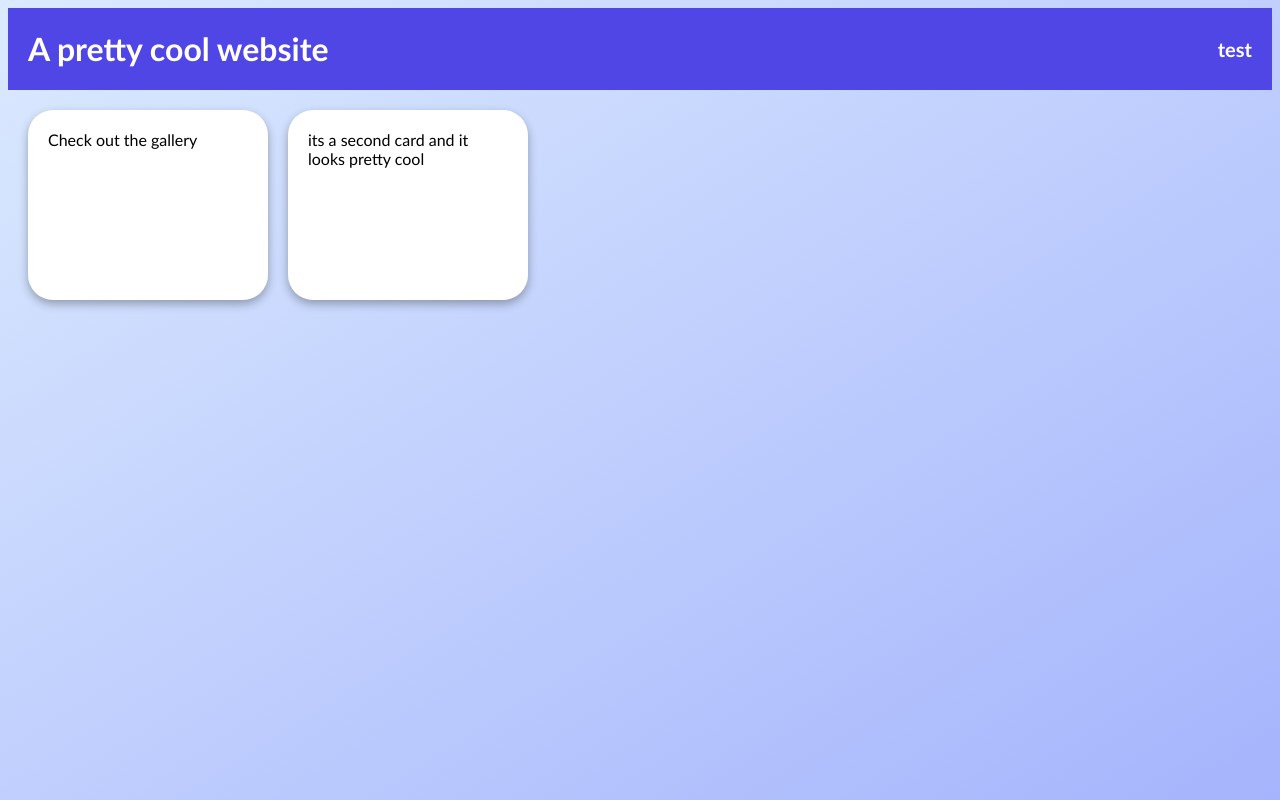
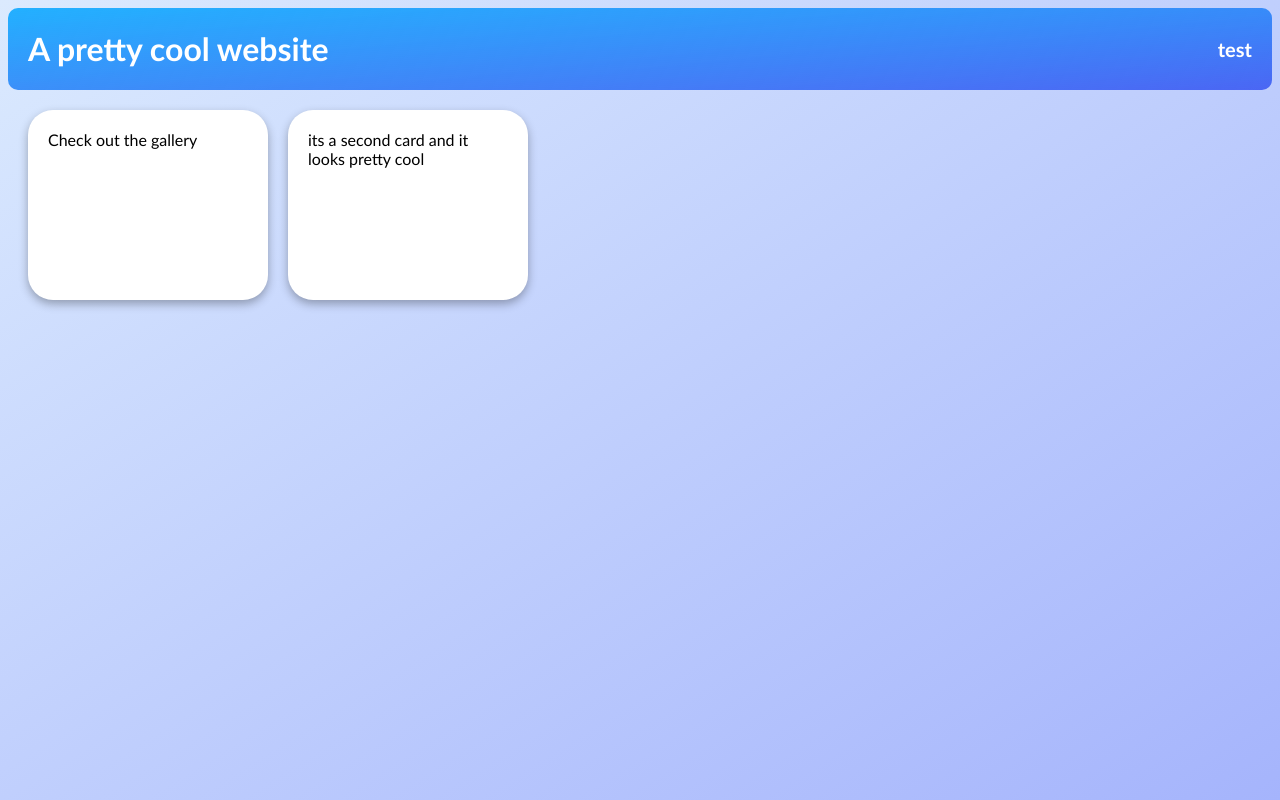
Before and after one commit to hdtrinh123/hdtrinh123.github.io, a plain HTML site: page home/index.html in a window 1280 px wide. Drawn offline with Linux system fonts and the light colour scheme.

Commit message:
Update index.html

```diff
--- a/home/index.html
+++ b/home/index.html
@@ -28,9 +28,10 @@
       display: flex;
       justify-content: space-between;
       align-items: center;
-      background-color: #4f46e5;
+      background: linear-gradient(to bottom right, #22b0ff,  #13ea);
       color: white;
       padding: 0 20px;
+      border-radius: 10px
       }
       .links a {
       margin-left: 15px;
```
